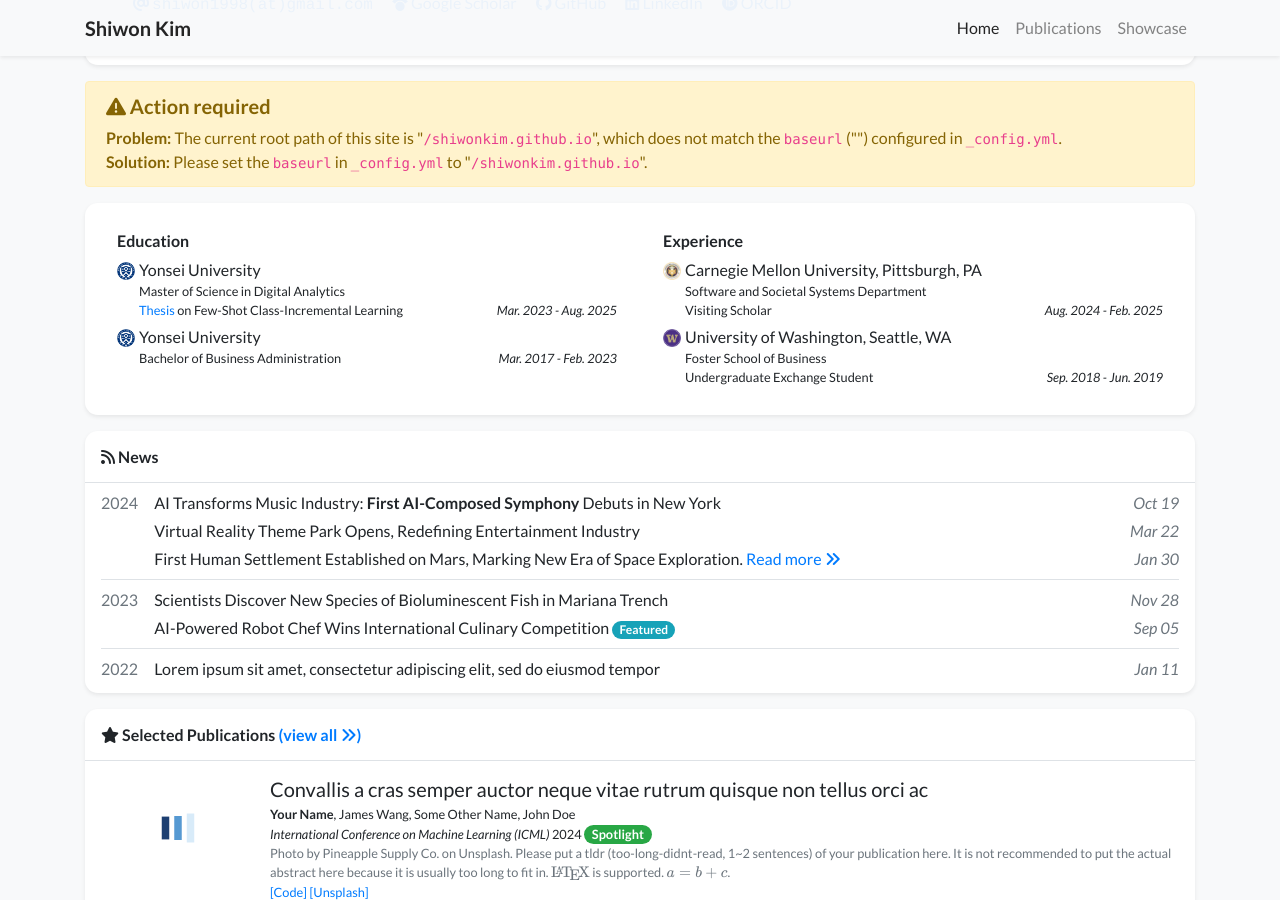
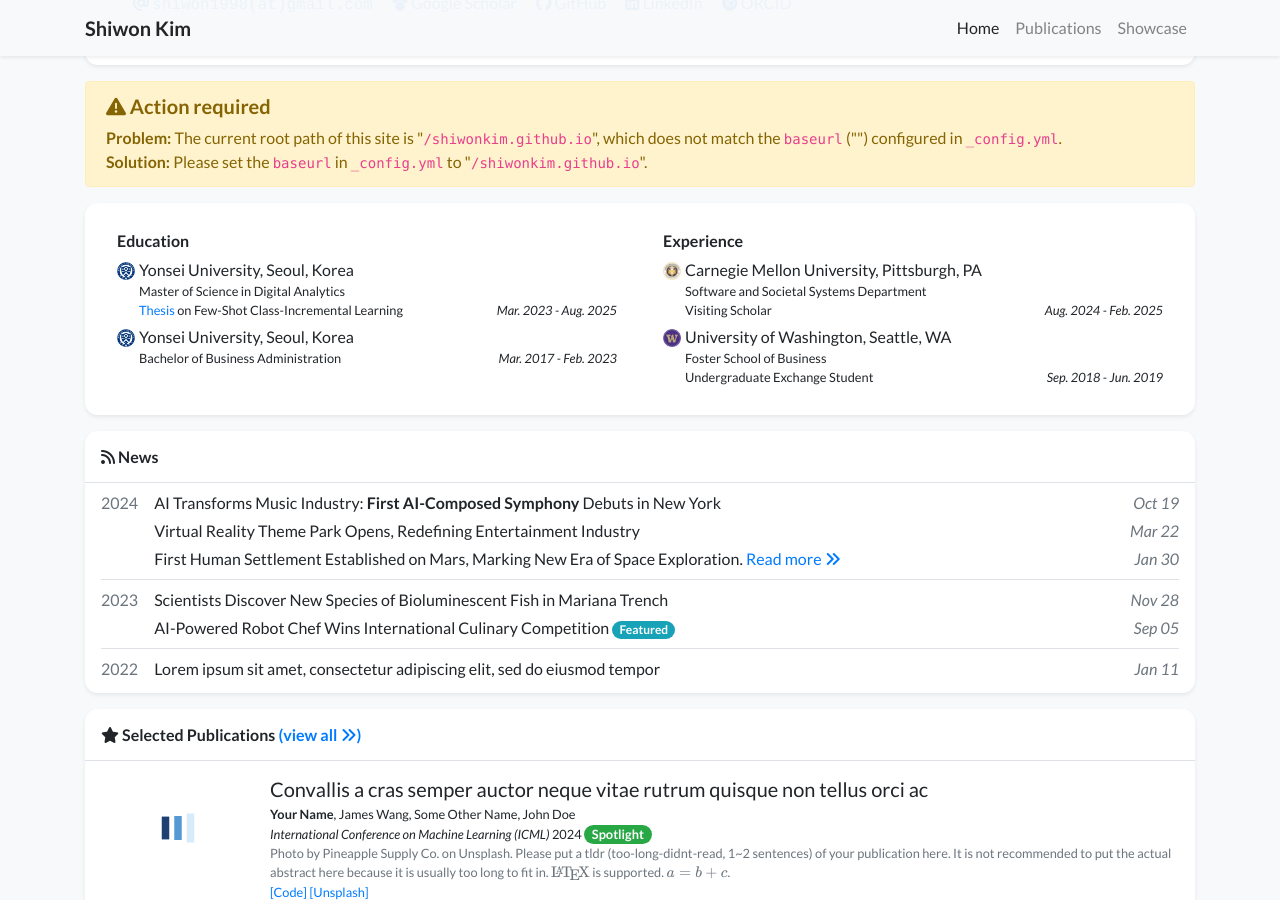
Before and after one commit to shiwonkim/shiwonkim.github.io, a Jekyll site: the page built from index.html, in a window 1280 px wide and 900 px high, scrolled down 402 px. Built offline with Jekyll 4.4.1, drawn with Linux system fonts in a browser that asks for light colours; nearby versions of some CDN libraries; a style sheet for code colours, icons or effects is not loaded.

Commit message:
edit profile

```diff
--- a/_data/profile.yml
+++ b/_data/profile.yml
@@ -41,13 +41,13 @@ education:
 #     Department of Electrical Engineering and Computer Science <br/>
 #     Ph.D. Student
 #   date: Sep. 2024 - present
-- name: Yonsei University
+- name: Yonsei University, Seoul, Korea
   logo: /assets/images/badges/Yonsei.png
   position: >-
     Master of Science in Digital Analytics <br/>
     <a href="https://drive.google.com/file/d/1b8WPrng_qombcY7kuuBcZLOXR2rwLRtW/view?usp=sharing" target="_blank">Thesis</a> on Few-Shot Class-Incremental Learning
   date: Mar. 2023 - Aug. 2025
-- name: Yonsei University
+- name: Yonsei University, Seoul, Korea
   logo: /assets/images/badges/Yonsei.png
   position: Bachelor of Business Administration
   date: Mar. 2017 - Feb. 2023
```
